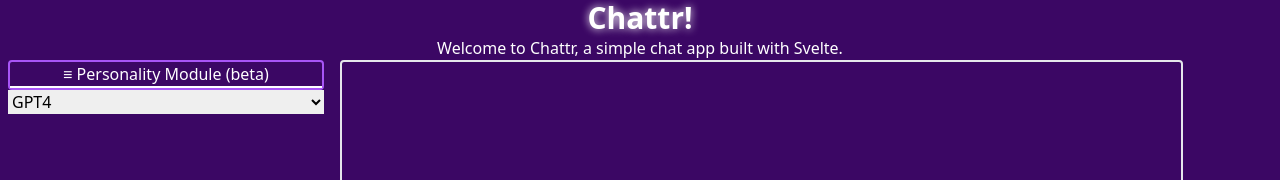
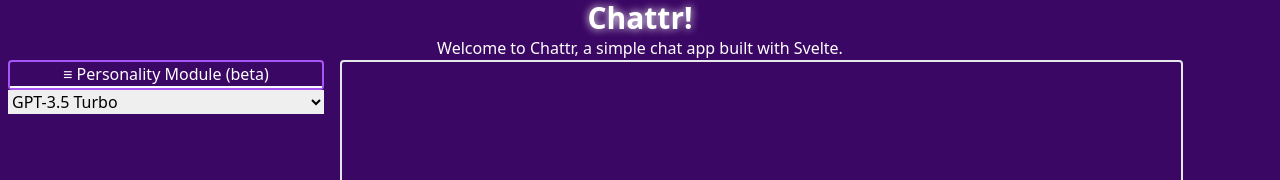
Before and after one commit to jamesneal/chattr, a SvelteKit app: page /chat in a window 1280 px wide. Shown: the top 180 px of the page. Built offline with nearby package versions, Linux system fonts and the light colour scheme.

Commit message:
Set the default model back to 3.5

```diff
--- a/src/routes/chat/+page.svelte
+++ b/src/routes/chat/+page.svelte
@@ -42,7 +42,7 @@
 	let message = { content: '', role: 'user' };
 	let loading = false;
 	let loading_message = 'Loading...';
-	let options = { model: 'gpt-4' };
+	let options = { model: 'gpt-3.5-turbo' };
 
 	let autoscroll;
 
```
Also changed, not shown: 1 other file (tests, documents, lock files or other folders).
